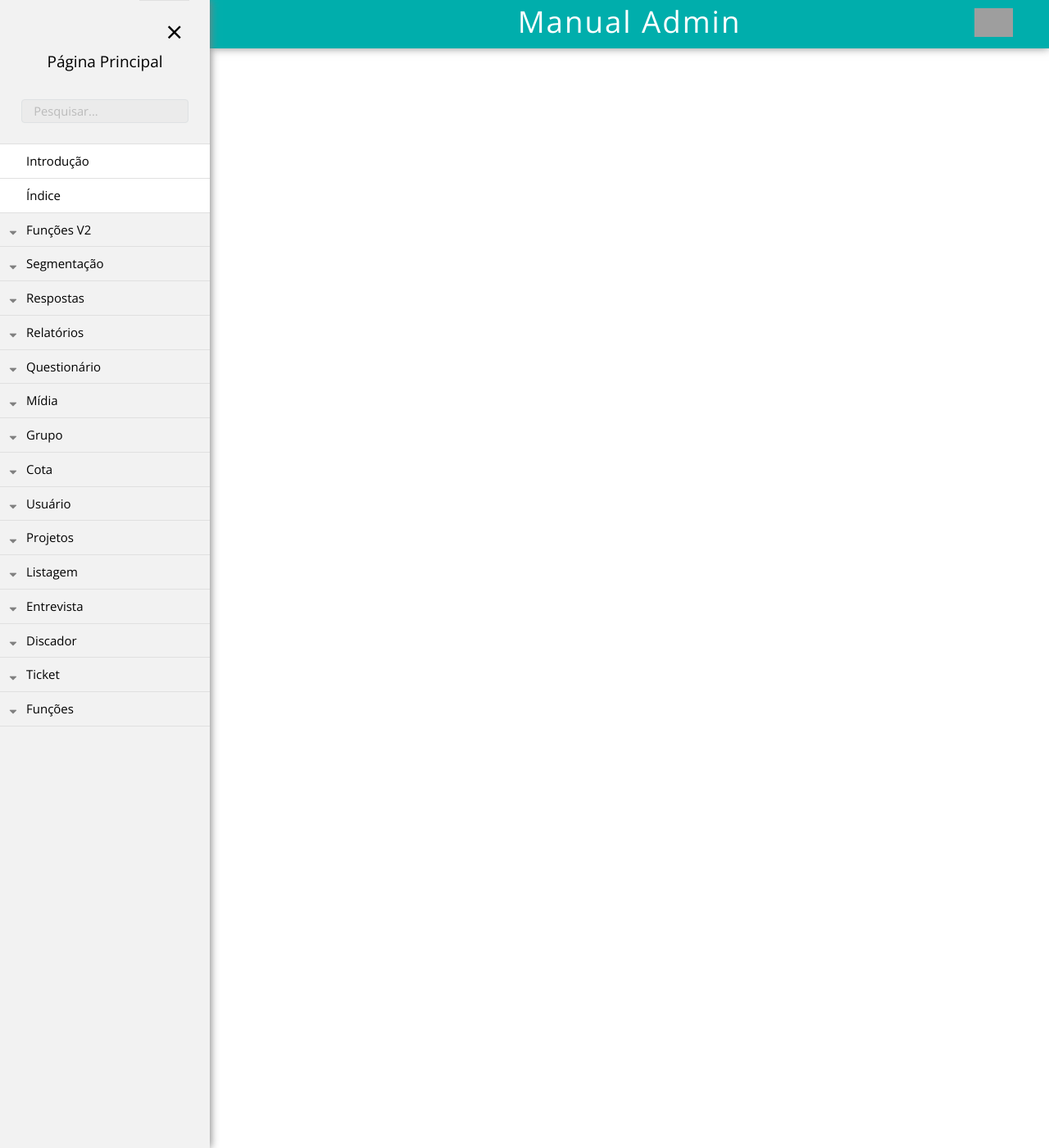
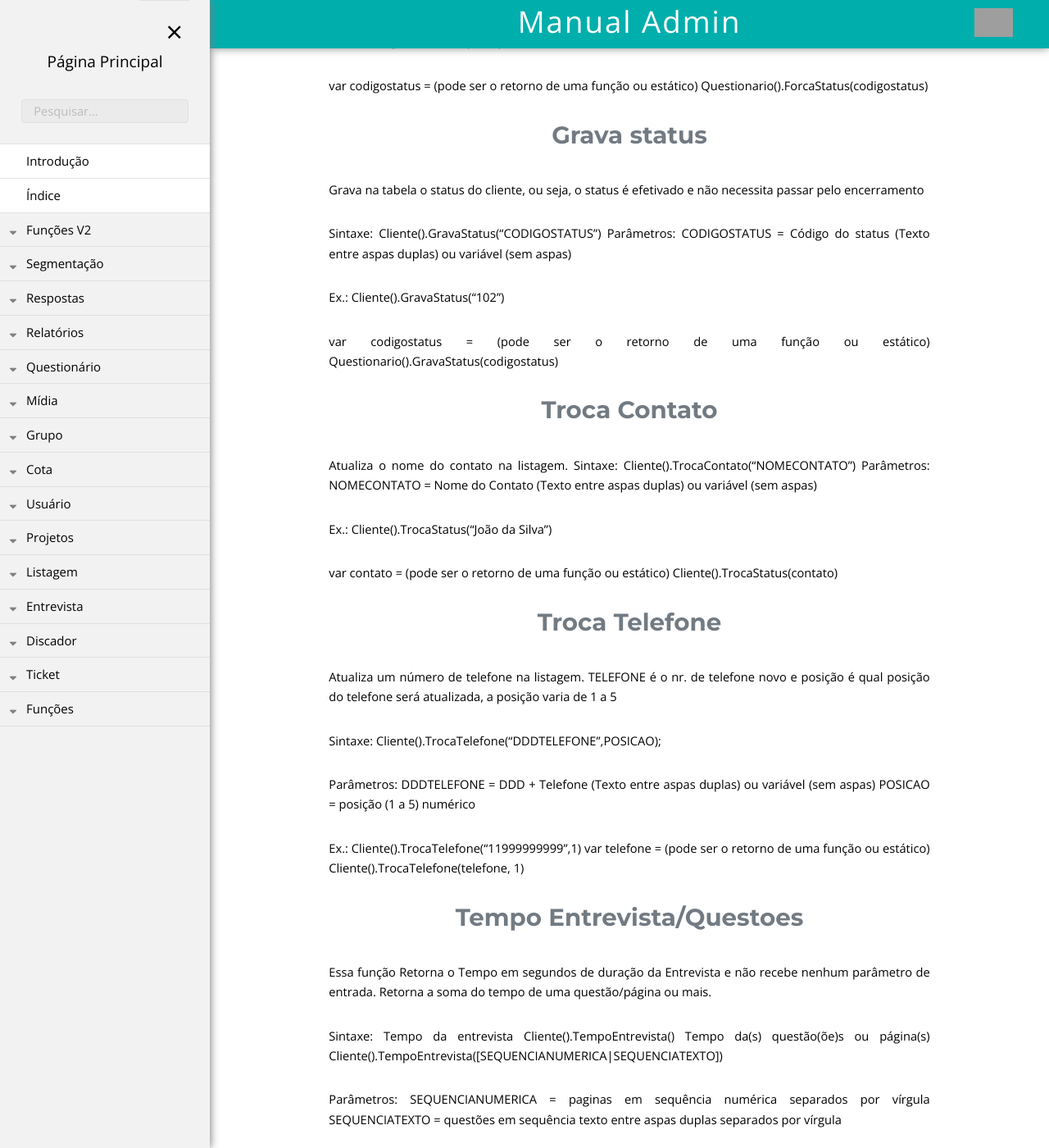
Before and after one commit to rogerio-figueiredo-hsr/hsrtechonline.github.io, a Jekyll site: the page built from _posts/2019-03-29-cliente.md, in a window 1280 px wide and 1400 px high, scrolled down 270 px. Shown: the whole window at 82% size. Built offline with Jekyll 4.4.1, drawn with Linux system fonts in a browser that asks for light colours; some of the changed text lies outside the part shown; grey boxes are pictures that could not be loaded.

Commit message:
Update 2019-03-29-cliente.md

```diff
--- a/_posts/2019-03-29-cliente.md
+++ b/_posts/2019-03-29-cliente.md
@@ -3,5 +3,108 @@ layout: post
 title:  "Cliente"
 projeto: "fastQuestAdmin"
 permalink: /fastQuestAdmin/funcoesv2/cliente
-pasta: "funcoesv2"
+pasta: "cliente"
 ---
+
+# Força status
+Atualiza o status do cliente em memória, o seja, o status não é efetivado
+
+Sintaxe:
+Cliente().ForcaStatus(“CODIGOSTATUS”)
+Parâmetros:
+CODIGOSTATUS = Código do status (Texto entre aspas duplas) ou variável (sem aspas)
+
+Ex.:
+Cliente().ForcaStatus(“102”)
+
+var codigostatus = (pode ser o retorno de uma função ou estático)
+Questionario().ForcaStatus(codigostatus)
+
+
+# Grava status
+Grava na tabela o status do cliente, ou seja, o status é efetivado e não necessita passar pelo encerramento
+
+Sintaxe:
+Cliente().GravaStatus(“CODIGOSTATUS”)
+Parâmetros:
+CODIGOSTATUS = Código do status (Texto entre aspas duplas) ou variável (sem aspas)
+
+Ex.:
+Cliente().GravaStatus(“102”)
+
+var codigostatus = (pode ser o retorno de uma função ou estático)
+Questionario().GravaStatus(codigostatus)
+
+# Troca Contato
+Atualiza o nome do contato na listagem.
+Sintaxe:
+Cliente().TrocaContato(“NOMECONTATO”)
+Parâmetros:
+NOMECONTATO = Nome do Contato (Texto entre aspas duplas) ou variável (sem aspas)
+
+Ex.:
+Cliente().TrocaStatus(“João da Silva”)
+
+var contato = (pode ser o retorno de uma função ou estático)
+Cliente().TrocaStatus(contato)
+
+
+# Troca Telefone
+Atualiza um número de telefone na listagem. TELEFONE é o nr. de telefone novo e posição é qual posição do telefone será atualizada, a posição varia de 1 a 5
+
+Sintaxe:
+Cliente().TrocaTelefone(“DDDTELEFONE”,POSICAO);
+
+Parâmetros:
+DDDTELEFONE = DDD + Telefone (Texto entre aspas duplas) ou variável (sem aspas)
+POSICAO = posição (1 a 5) numérico
+
+Ex.:
+Cliente().TrocaTelefone(“11999999999”,1)
+var telefone = (pode ser o retorno de uma função ou estático)
+Cliente().TrocaTelefone(telefone, 1)
+
+
+# Tempo Entrevista/Questoes
+Essa função Retorna o Tempo em segundos de duração da Entrevista e não recebe nenhum parâmetro de entrada.
+Retorna a soma do tempo de uma questão/página ou mais.
+
+Sintaxe:
+Tempo da entrevista
+Cliente().TempoEntrevista()
+Tempo da(s) questão(õe)s ou página(s)
+Cliente().TempoEntrevista([SEQUENCIANUMERICA|SEQUENCIATEXTO])
+
+Parâmetros:
+SEQUENCIANUMERICA = paginas em sequência numérica separados por vírgula
+SEQUENCIATEXTO = questões em sequência texto entre aspas duplas separados por vírgula
+
+Ex.:
+Cliente().TempoEntrevista()
+Cliente().TempoEntrevista([1,2,3])
+Cliente().TempoEntrevista([“Q1”,”Q2”,”Q3”])
+
+var paginas = (pode ser o retorno de uma função ou estático)
+Cliente().TempoEntrevista(paginas)
+
+var questões = (pode ser o retorno de uma função ou estático)
+Cliente().TempoEntrevista(questoes)
+
+Retorno:
+Tempo em segundos
+
+
+# Encerramento
+Encerra a entrevista passando o código
+
+Sintaxe:
+Cliente().Encerramento("CODIGOSTATUS")
+
+Parâmetros:
+CODIGOSTATUS = código do status (texto entre aspas duplas) ou variável (sem aspas)
+
+Ex.:
+Cliente().Encerramento(“102”)
+
+var codigo = (pode ser o retorno de uma função ou estático)
+Cliente().Encerramento(codigo)
```
